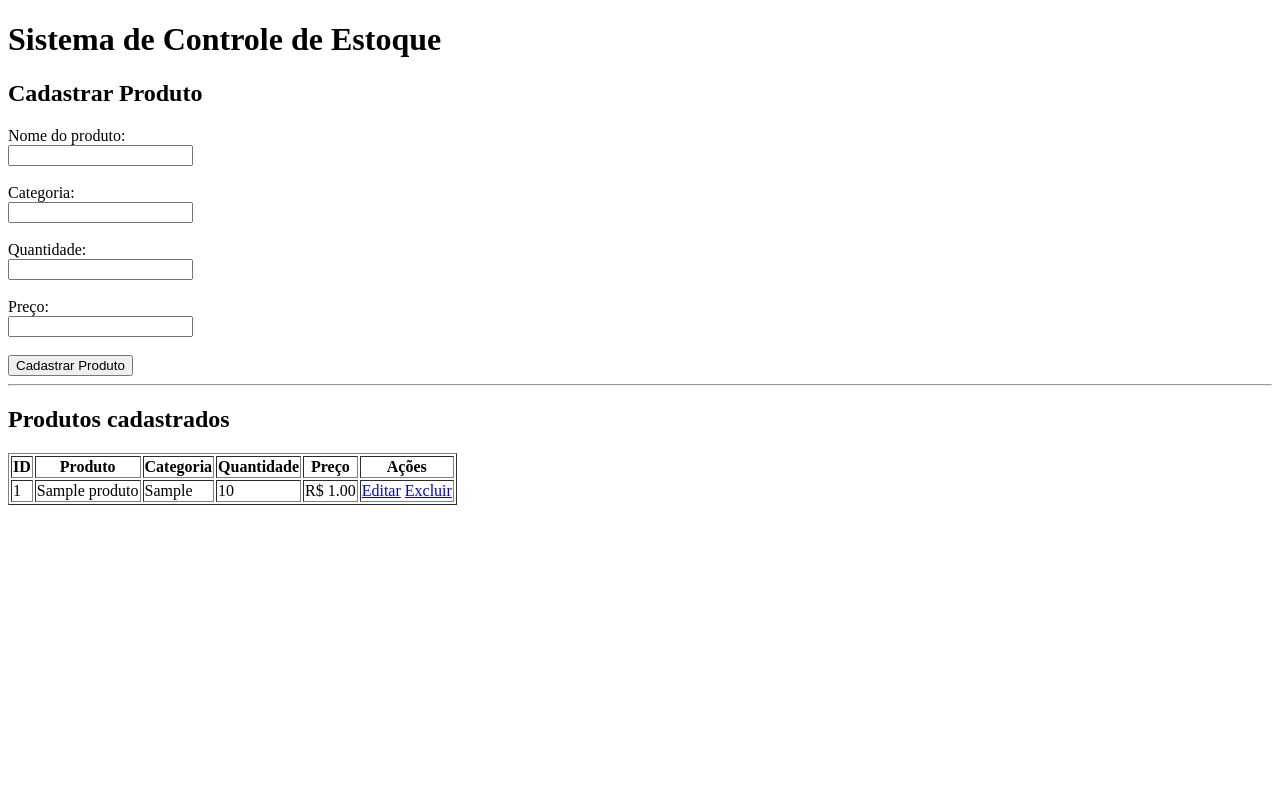
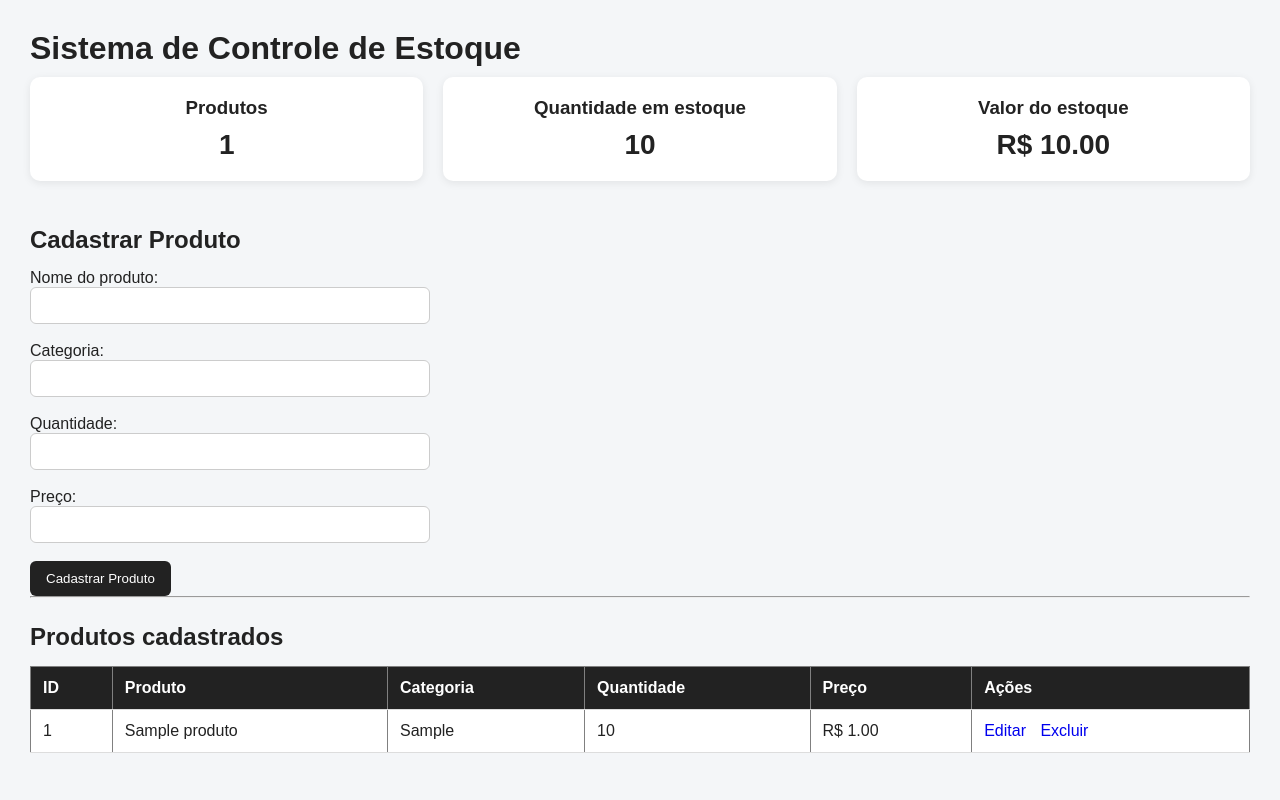
Before and after one commit to djonatabothkava/controle-estoque, a Flask app: page / in a window 1280 px wide. Run offline with Flask 3, Linux system fonts and the light colour scheme; tables that the repository leaves empty hold one stand-in row (values such as "Sample post").

Commit message:
feat: adiciona dashboard de estoque

```diff
--- a/app.py
+++ b/app.py
@@ -5,7 +5,10 @@ from database import (
     listar_produtos,
     buscar_produto,
     atualizar_produto,
-    excluir_produto
+    excluir_produto,
+    contar_produtos,
+    quantidade_total,
+    valor_total_estoque
 )
 
 app = Flask(__name__)
@@ -22,9 +25,20 @@ def excluir(id):
 
 @app.route("/")
 def inicio():
+
     produtos = listar_produtos()
 
-    return render_template("index.html", produtos=produtos)
+    total_produtos = contar_produtos()
+    total_quantidade = quantidade_total()
+    total_valor = valor_total_estoque()
+
+    return render_template(
+        "index.html",
+        produtos=produtos,
+        total_produtos=total_produtos,
+        total_quantidade=total_quantidade,
+        total_valor=total_valor
+    )
 
 
 @app.route("/cadastrar", methods=["POST"])
--- a/database.py
+++ b/database.py
@@ -79,3 +79,39 @@ def excluir_produto(id):
 
     conexao.commit()
     conexao.close()
+
+def contar_produtos():
+    conexao = conectar()
+
+    resultado = conexao.execute("""
+        SELECT COUNT(*) AS total
+        FROM produtos
+    """).fetchone()
+
+    conexao.close()
+
+    return resultado["total"]
+
+def quantidade_total():
+    conexao = conectar()
+
+    resultado = conexao.execute("""
+        SELECT COALESCE(SUM(quantidade), 0) AS total
+        FROM produtos
+    """).fetchone()
+
+    conexao.close()
+
+    return resultado["total"]
+
+def valor_total_estoque():
+    conexao = conectar()
+
+    resultado = conexao.execute("""
+        SELECT COALESCE(SUM(quantidade * preco), 0) AS total
+        FROM produtos
+    """).fetchone()
+
+    conexao.close()
+
+    return resultado["total"]
--- /dev/null
+++ b/static/style.css
@@ -0,0 +1,95 @@
+* {
+    margin: 0;
+    padding: 0;
+    box-sizing: border-box;
+}
+
+body {
+    font-family: Arial, sans-serif;
+    background: #f4f6f8;
+    color: #222;
+    padding: 30px;
+}
+
+.container {
+    max-width: 1100px;
+    margin: auto;
+}
+
+h1 {
+    margin-bottom: 10px;
+}
+
+h2 {
+    margin: 25px 0 15px;
+}
+
+.card {
+    background: white;
+    padding: 20px;
+    border-radius: 10px;
+    margin-bottom: 20px;
+    box-shadow: 0 2px 8px rgba(0, 0, 0, 0.08);
+}
+
+input {
+    padding: 10px;
+    width: 100%;
+    max-width: 400px;
+    border: 1px solid #ccc;
+    border-radius: 6px;
+}
+
+button {
+    padding: 10px 16px;
+    border: none;
+    border-radius: 6px;
+    cursor: pointer;
+    background: #222;
+    color: white;
+}
+
+button:hover {
+    opacity: 0.85;
+}
+
+table {
+    width: 100%;
+    border-collapse: collapse;
+    background: white;
+}
+
+th,
+td {
+    padding: 12px;
+    border-bottom: 1px solid #ddd;
+    text-align: left;
+}
+
+th {
+    background: #222;
+    color: white;
+}
+
+a {
+    text-decoration: none;
+    margin-right: 10px;
+}
+.dashboard {
+    display: grid;
+    grid-template-columns: repeat(3, 1fr);
+    gap: 20px;
+}
+
+.dashboard .card {
+    text-align: center;
+}
+
+.dashboard .card h3 {
+    margin-bottom: 10px;
+}
+
+.dashboard .card p {
+    font-size: 28px;
+    font-weight: bold;
+}
--- a/templates/index.html
+++ b/templates/index.html
@@ -4,14 +4,31 @@
 <head>
     <meta charset="UTF-8">
     <meta name="viewport" content="width=device-width, initial-scale=1.0">
-
+    <link rel="stylesheet" href="{{ url_for('static', filename='style.css') }}">
     <title>Controle de Estoque</title>
 </head>
 
 <body>
 
     <h1>Sistema de Controle de Estoque</h1>
+    <div class="dashboard">
 
+        <div class="card">
+            <h3>Produtos</h3>
+            <p>{{ total_produtos }}</p>
+        </div>
+
+        <div class="card">
+            <h3>Quantidade em estoque</h3>
+            <p>{{ total_quantidade }}</p>
+        </div>
+
+        <div class="card">
+            <h3>Valor do estoque</h3>
+            <p>R$ {{ "%.2f"|format(total_valor) }}</p>
+        </div>
+
+    </div>
     <h2>Cadastrar Produto</h2>
 
     <form action="/cadastrar" method="POST">
```
Also changed, not shown: 1 other file.
